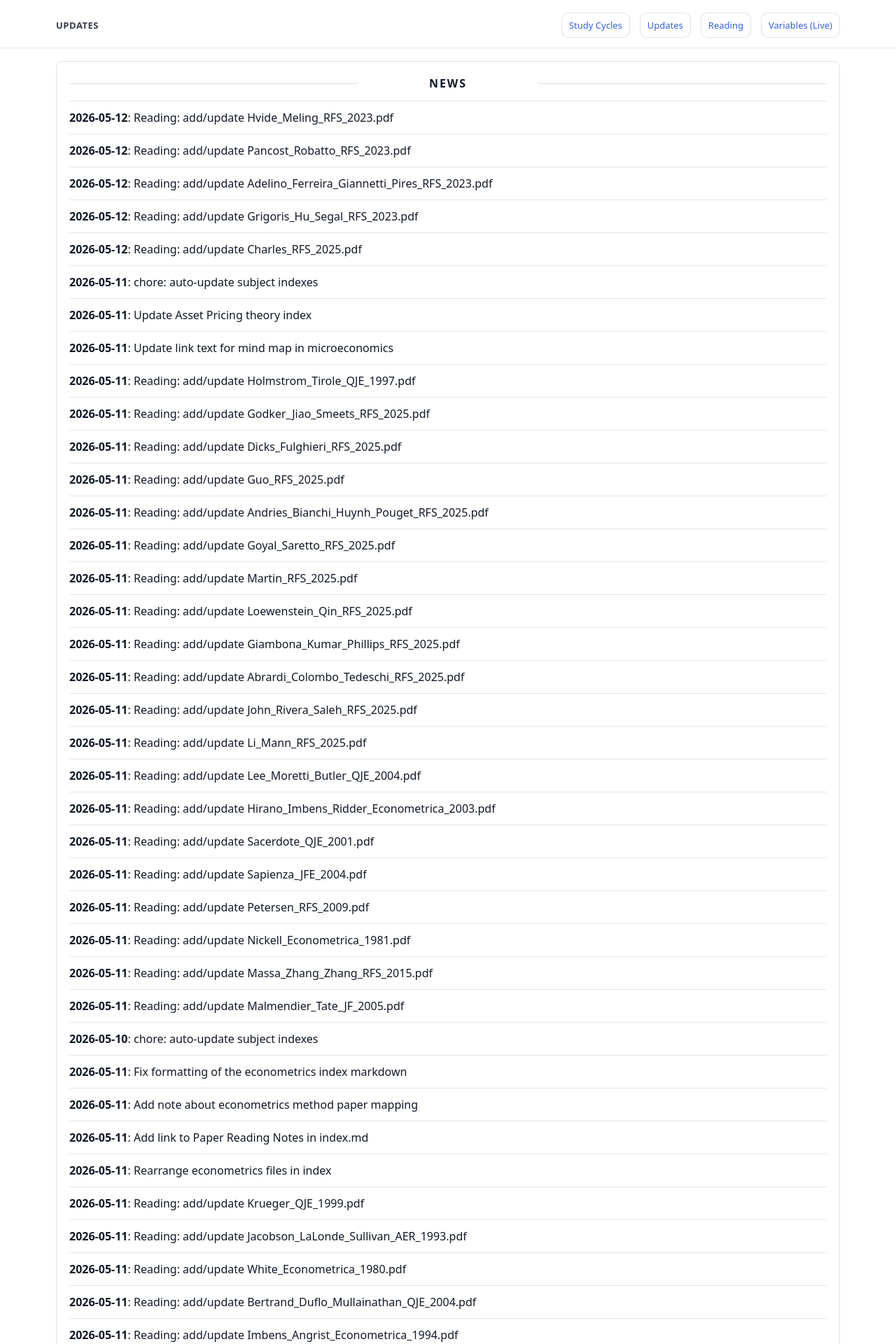
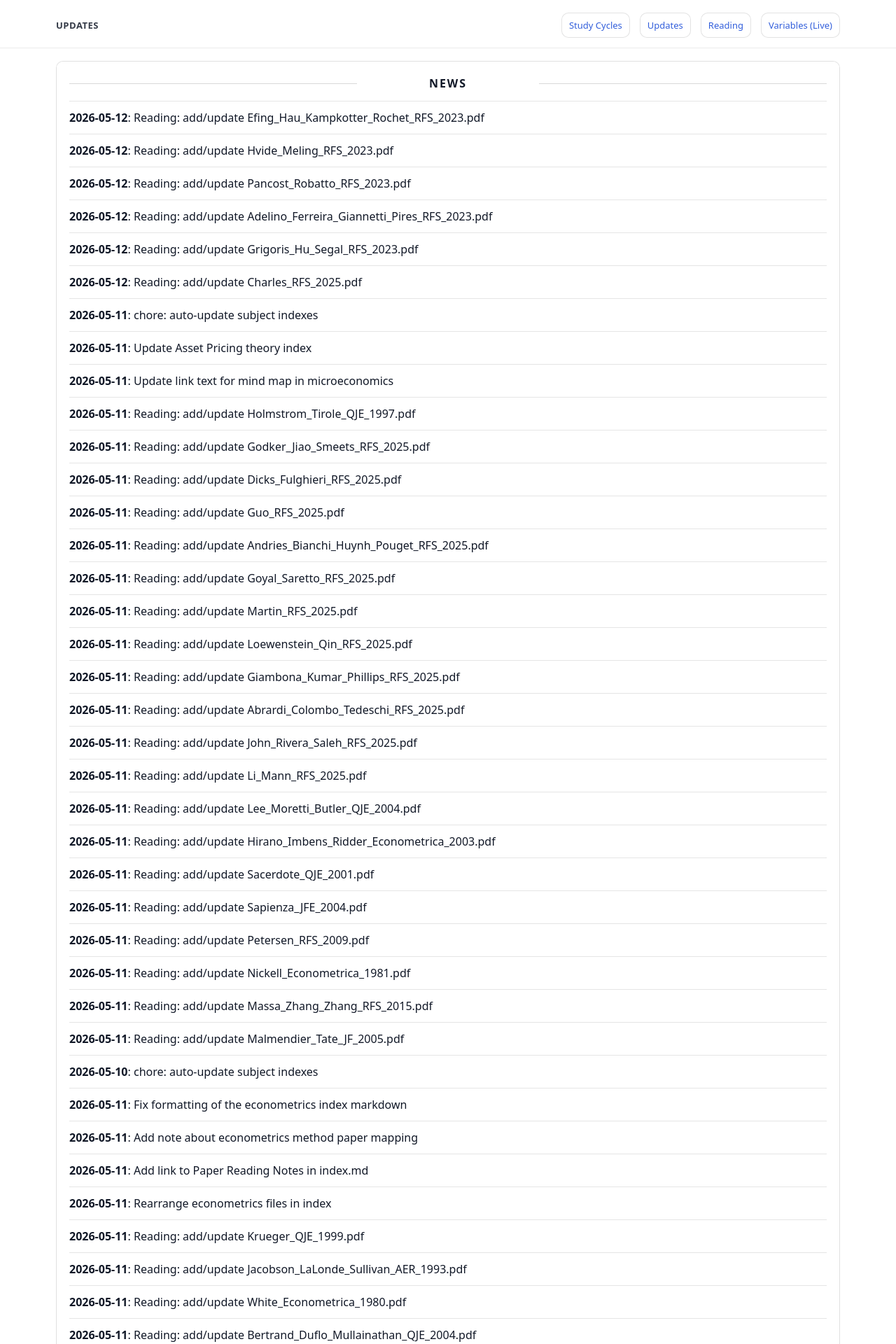
Before and after one commit to yaxinzn/study-archive, a Jekyll site: the page built from updates/index.md, in a window 1280 px wide. Shown: the top 1920 px of the page at 70% size. Built offline with Jekyll 4.4.1, drawn with Linux system fonts in a browser that asks for light colours; some of the changed text lies outside the part shown.

Commit message:
chore: update NEWS feed

```diff
--- a/_data/news.yml
+++ b/_data/news.yml
@@ -1,4 +1,7 @@
 # Auto-generated update history (sorted newest -> oldest). Do not edit manually.
+- ts: "1778537464"
+  date: "2026-05-12"
+  title: "Reading: add/update Efing_Hau_Kampkotter_Rochet_RFS_2023.pdf"
 - ts: "1778537026"
   date: "2026-05-12"
   title: "Reading: add/update Hvide_Meling_RFS_2023.pdf"
```
